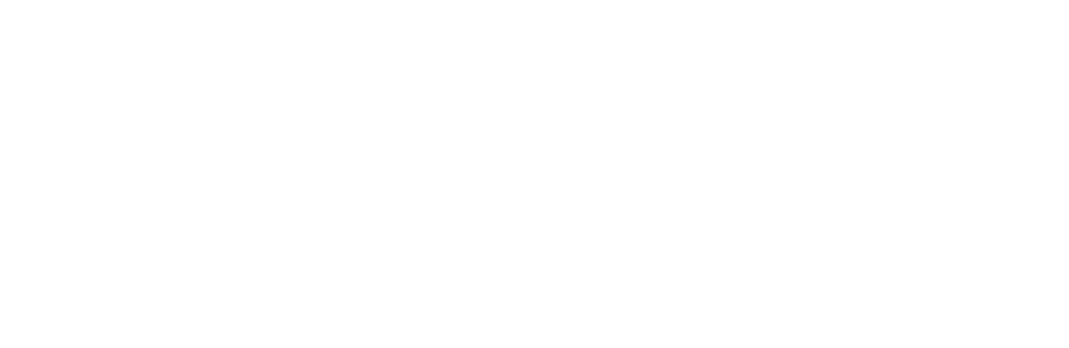
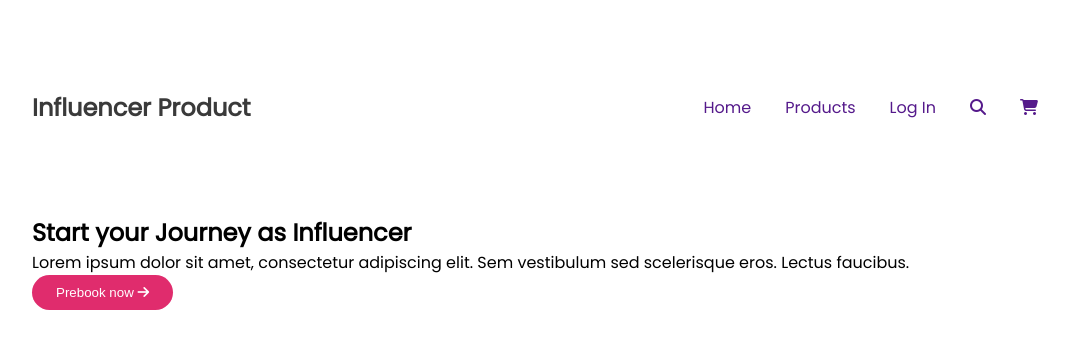
Before and after one commit to Omar-Kaiyum-Nayeem/influencer-gear-main, a plain HTML site: page index.html in a window 1280 px wide. Shown: the whole page, without its empty margins (88-1157 px from the left). Drawn offline with Linux system fonts and the light colour scheme.

Commit message:
navigation added

```diff
--- a/index.html
+++ b/index.html
@@ -1,22 +1,54 @@
 <!DOCTYPE html>
 <html lang="en">
-<head>
-    <meta charset="UTF-8">
-    <meta name="viewport" content="width=device-width, initial-scale=1.0">
+  <head>
+    <meta charset="UTF-8" />
+    <meta name="viewport" content="width=device-width, initial-scale=1.0" />
     <!-- style sheet linked -->
-    <link rel="stylesheet" href="/styles/style.css">
+    <link rel="stylesheet" href="/styles/style.css" />
+    <!-- favicon link -->
+    <script
+      src="https://kit.fontawesome.com/35809afb72.js"
+      crossorigin="anonymous"
+    ></script>
     <title>Influencer Product</title>
-</head>
-<body>
+  </head>
+  <body>
     <header>
+      <nav>
+        <h3>Influencer Product</h3>
+        <div>
+            <ul>
+                <li><i class="fa-solid fa-list-ul three-dot"></i>
+                    <ul class="drop-down">
+                        <li><a href="">Home</a></li>
+                        <li><a href="">Products</a></li>
+                        <li><a href="">Log In</a></li>
+                        <li><a href=""><i class="fa-solid fa-magnifying-glass"></i></a></li>
+                        <li><a href=""><i class="fa-solid fa-cart-shopping"></i></a></li>
+                    </ul>
+                </li>
+            </ul>
 
+          <!-- <a href="">Home</a>
+          <a href="">Products</a>
+          <a href="">Sign up</a>
+          <a href="">Log In</a>
+          <a href=""><i class="fa-solid fa-magnifying-glass"></i></a>
+          <a href=""><i class="fa-solid fa-cart-shopping"></i></a> -->
+        </div>
+      </nav>
     </header>
     <main>
-
+        <section class="influencer">
+            <div>
+                <h1>Start your Journey as Influencer</h1>
+                <p>Lorem ipsum dolor sit amet, consectetur adipiscing elit. Sem vestibulum sed scelerisque eros. Lectus faucibus.</p>
+                <button class="prebook-btn"><span class="prebook-btn-text">Prebook now <i class="fa-solid fa-arrow-right"></i></span></button>
+            </div>
+            <div></div>
+        </section>
     </main>
 
-    <footer>
-
-    </footer>
-</body>
+    <footer></footer>
+  </body>
 </html>
--- a/styles/style.css
+++ b/styles/style.css
@@ -0,0 +1,83 @@
+/* font family */
+@import url("https://fonts.googleapis.com/css2?family=Poppins&display=swap");
+
+* {
+  margin: 0;
+  pad: 0;
+}
+
+body {
+  font-family: "Poppins", sans-serif;
+}
+
+/* header section start */
+
+h3 {
+  color: #3a3a3a;
+  font-size: 24px;
+  font-weight: 700;
+}
+
+nav {
+  margin: 90px 120px;
+  display: flex;
+  justify-content: space-between;
+  align-items: center;
+}
+nav div ul ul {
+  display: flex;
+}
+nav div a {
+  text-decoration: none;
+  margin-right: 34px;
+}
+nav div ul {
+  list-style: none;
+}
+.fa-list-ul.three-dot {
+  display: none;
+}
+/* header section end */
+
+/* main start */
+
+.influencer {
+  margin: 80px 120px;
+}
+
+.prebook-btn {
+    border: none;
+  border-radius: 41px;
+  background: #e02c6d;
+  padding: 10px 24px;
+}
+
+.prebook-btn-text{
+    color: #FFF;
+}
+/* main end  */
+@media screen and (max-width: 576px) {
+  nav {
+    margin: 40px 19px;
+    justify-content: space-around;
+    flex-direction: row-reverse;
+  }
+  .fa-list-ul.three-dot {
+    display: block;
+    margin-left: -40px;
+  }
+
+  nav div ul ul {
+    display: none;
+  }
+
+  nav div ul:hover .drop-down {
+    display: block;
+    position: absolute;
+    margin-left: -50px;
+    margin-top: 10px;
+    border: 1px solid gray;
+    border-radius: 10px;
+    background-color: lightblue;
+  }
+}
```
